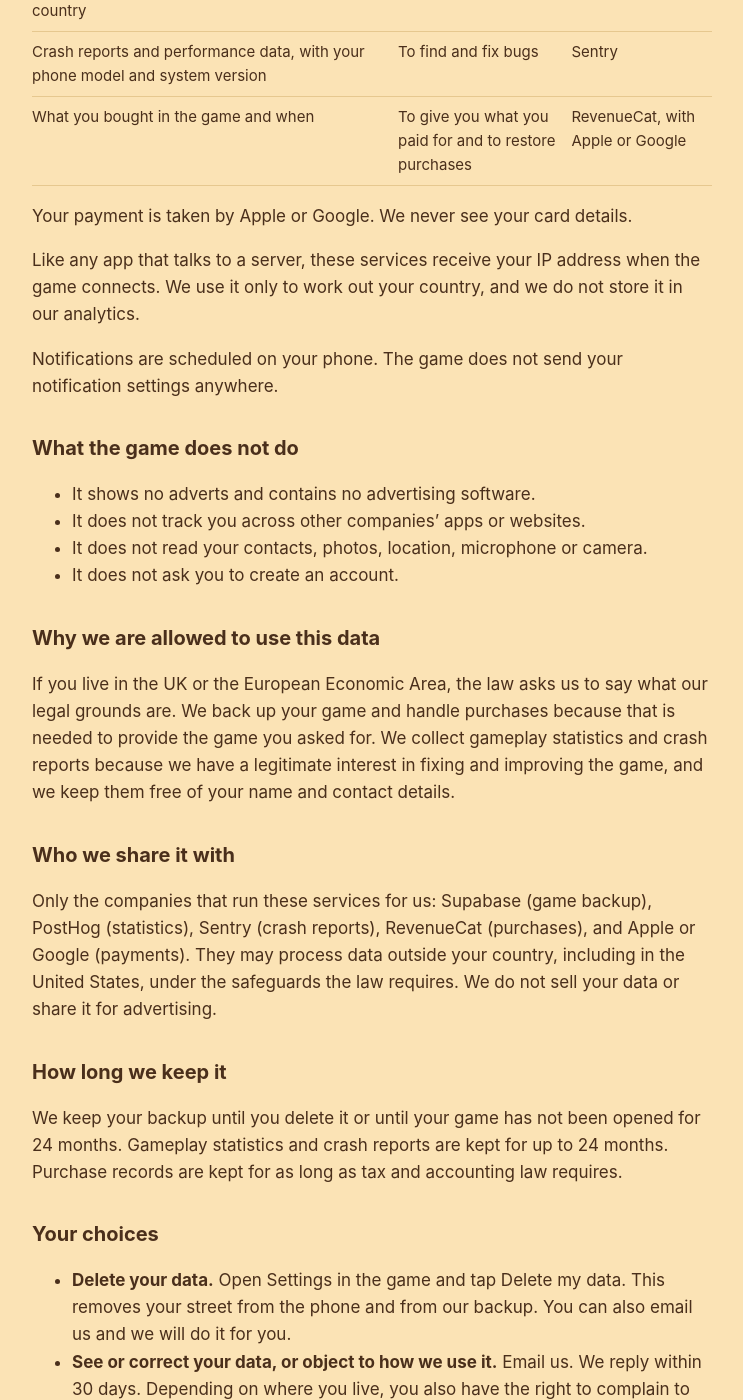
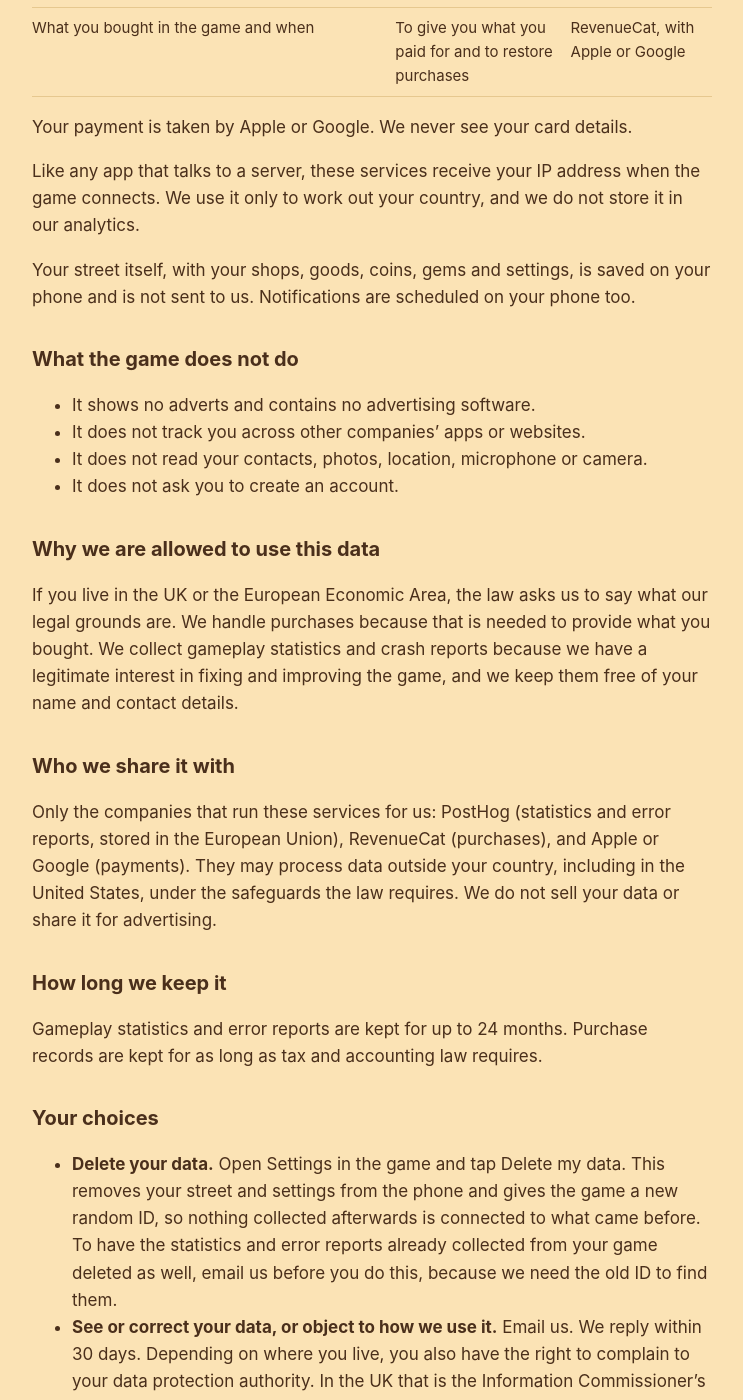
Before and after one commit to sambulosenda/market-game, a Jekyll site: the page built from docs/privacy.md, in a window 1280 px wide and 1400 px high, scrolled down 636 px. Shown: the whole window, without its empty margins (268-1011 px from the left). Built offline with Jekyll 4.4.1, drawn with Linux system fonts in a browser that asks for light colours; some of the changed text lies outside the part shown.

Commit message:
Make the policy, support page and privacy answers match the build on main
The saved game is local only and errors go to PostHog; Supabase and Sentry
are not in the build. Delete my data is described as what it does. The Play
screenshot plan no longer reuses the iPhone captures, which exceed Play's
2:1 limit. The release check rejects an empty listing.

Co-Authored-By: Claude Fable 5.2 <noreply@anthropic.com>
Claude-Session: https://claude.ai/code/session_01HzpKkptvf9wgGYYQFEJmLK

```diff
--- a/docs/privacy.md
+++ b/docs/privacy.md
@@ -11,16 +11,15 @@ Market Street is made by {{ site.developer_name }} ("we"). This policy explains
 | Data | Why | Who processes it |
 | --- | --- | --- |
 | A random ID for your installation. It is not your name, email address or advertising ID. | To tell one player's game from another's | The services below |
-| Your saved game: your shops, goods, coins, gems, level and settings | To back up your street and restore it on another phone | Supabase |
 | What you do in the game, such as finishing the tutorial, opening a shop or reaching a level, with your phone model, system version, language and country | To learn where players get stuck and to balance the game | PostHog |
-| Crash reports and performance data, with your phone model and system version | To find and fix bugs | Sentry |
+| Error and crash reports, with your phone model and system version | To find and fix bugs | PostHog |
 | What you bought in the game and when | To give you what you paid for and to restore purchases | RevenueCat, with Apple or Google |
 
 Your payment is taken by Apple or Google. We never see your card details.
 
 Like any app that talks to a server, these services receive your IP address when the game connects. We use it only to work out your country, and we do not store it in our analytics.
 
-Notifications are scheduled on your phone. The game does not send your notification settings anywhere.
+Your street itself, with your shops, goods, coins, gems and settings, is saved on your phone and is not sent to us. Notifications are scheduled on your phone too.
 
 ## What the game does not do
 
@@ -31,19 +30,19 @@ Notifications are scheduled on your phone. The game does not send your notificat
 
 ## Why we are allowed to use this data
 
-If you live in the UK or the European Economic Area, the law asks us to say what our legal grounds are. We back up your game and handle purchases because that is needed to provide the game you asked for. We collect gameplay statistics and crash reports because we have a legitimate interest in fixing and improving the game, and we keep them free of your name and contact details.
+If you live in the UK or the European Economic Area, the law asks us to say what our legal grounds are. We handle purchases because that is needed to provide what you bought. We collect gameplay statistics and crash reports because we have a legitimate interest in fixing and improving the game, and we keep them free of your name and contact details.
 
 ## Who we share it with
 
-Only the companies that run these services for us: Supabase (game backup), PostHog (statistics), Sentry (crash reports), RevenueCat (purchases), and Apple or Google (payments). They may process data outside your country, including in the United States, under the safeguards the law requires. We do not sell your data or share it for advertising.
+Only the companies that run these services for us: PostHog (statistics and error reports, stored in the European Union), RevenueCat (purchases), and Apple or Google (payments). They may process data outside your country, including in the United States, under the safeguards the law requires. We do not sell your data or share it for advertising.
 
 ## How long we keep it
 
-We keep your backup until you delete it or until your game has not been opened for 24 months. Gameplay statistics and crash reports are kept for up to 24 months. Purchase records are kept for as long as tax and accounting law requires.
+Gameplay statistics and error reports are kept for up to 24 months. Purchase records are kept for as long as tax and accounting law requires.
 
 ## Your choices
 
-- **Delete your data.** Open Settings in the game and tap Delete my data. This removes your street from the phone and from our backup. You can also email us and we will do it for you.
+- **Delete your data.** Open Settings in the game and tap Delete my data. This removes your street and settings from the phone and gives the game a new random ID, so nothing collected afterwards is connected to what came before. To have the statistics and error reports already collected from your game deleted as well, email us before you do this, because we need the old ID to find them.
 - **See or correct your data, or object to how we use it.** Email us. We reply within 30 days. Depending on where you live, you also have the right to complain to your data protection authority. In the UK that is the Information Commissioner's Office.
 - **Notifications.** They are off until you turn them on, and you can turn them off in Settings at any time.
 
--- a/scripts/check-release.mjs
+++ b/scripts/check-release.mjs
@@ -35,6 +35,7 @@ if (!eas.submit?.production?.ios?.ascAppId) {
 
 // App Store text limits
 const limits = { title: 30, subtitle: 30, promoText: 170, description: 4000, releaseNotes: 4000 };
+if (Object.keys(store.info ?? {}).length === 0) problems.push('store.config.json has no listing text (apple.info is empty)');
 for (const [locale, info] of Object.entries(store.info ?? {})) {
   for (const [field, max] of Object.entries(limits)) {
     const length = [...(info[field] ?? '')].length;
--- a/store.config.json
+++ b/store.config.json
@@ -42,7 +42,7 @@
     },
     "review": {
       "demoRequired": false,
-      "notes": "Market Street is a single-player idle shop game. It needs no account and no sign-in.\n\nTo see the main loop: tap the bread stall, make a loaf, collect it, then open the order board (bottom of the screen) and fill an order. The first minutes are guided by an in-game tutorial.\n\nIn-app purchases: gems are bought in the gem shop, opened by tapping the gem counter at the top of the screen. Gems are spent to finish a batch at once or to add a queue slot to a shop. Nothing bought is random; there are no loot boxes. Restore purchases is in Settings (the cog at the top of the screen).\n\nDeleting data: Settings > Delete my data removes the saved game from the device and from our backup.\n\nNotifications are local only, off by default, and asked for only when the player turns them on in Settings. The game has no adverts and does not track users."
+      "notes": "Market Street is a single-player idle shop game. It needs no account and no sign-in.\n\nTo see the main loop: tap the bread stall, make a loaf, collect it, then open the order board (bottom of the screen) and fill an order. The first minutes are guided by an in-game tutorial.\n\nIn-app purchases: gems are bought in the gem shop, opened by tapping the gem counter at the top of the screen. Gems are spent to finish a batch at once or to add a queue slot to a shop. Nothing bought is random; there are no loot boxes. Restore purchases is in Settings (the cog at the top of the screen).\n\nDeleting data: Settings > Delete my data removes the saved game and settings from the device and resets the analytics ID. The game stores no saved game on a server.\n\nNotifications are local only, off by default, and asked for only when the player turns them on in Settings. The game has no adverts and does not track users."
     }
   }
 }
```
Also changed, not shown: docs/support.md (+3 -3 lines), docs/terms.md (+1 -1 lines), release/privacy-labels.md (+8 -10 lines), release/screenshots.md (+3 -1 lines).
